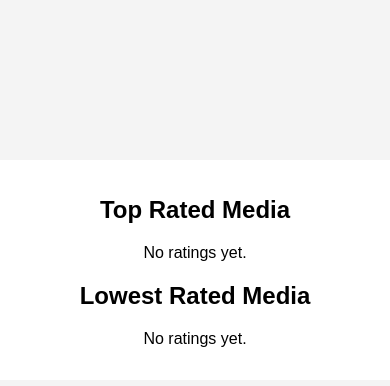
After one commit to mullinmax/ranker, a FastAPI app: template app/templates/stats.html in a window 390 px wide. The commit adds this page. Shown: the part 152-538 px from the top of the page. Run offline with FastAPI, Linux system fonts and the light colour scheme; the template is opened without the code that fills it, so the values that code supplies are empty; parts of the project's set-up code (start-up, migrations or seed data) failed here and were passed over.

Commit message:
Add stats page and mobile improvements

```diff
--- a/app/main.py
+++ b/app/main.py
@@ -127,6 +127,20 @@ def change_user_password(username: str, new_password: str) -> None:
     conn.close()
 
 
+def get_media_stats(limit: int = 5) -> tuple[list[tuple[str, float]], list[tuple[str, float]]]:
+    conn = sqlite3.connect(DATABASE)
+    cur = conn.cursor()
+    cur.execute("SELECT media, AVG(score) FROM ratings GROUP BY media")
+    rows = cur.fetchall()
+    conn.close()
+    if not rows:
+        return [], []
+    rows.sort(key=lambda r: r[1])
+    lowest = rows[:limit]
+    highest = rows[-limit:][::-1]
+    return highest, lowest
+
+
 @app.get("/", response_class=HTMLResponse)
 def index(request: Request):
     username = request.cookies.get("username")
@@ -145,7 +159,9 @@ def index(request: Request):
             suffix = "nd"
         elif dt.day % 10 == 3 and dt.day != 13:
             suffix = "rd"
-        last_str = f"{dt.day}{suffix} {dt.strftime('%b %Y %-I:%M%p').lower()}"
+        date_str = dt.strftime('%b %Y %-I:%M%p')
+        date_str = date_str.replace('AM', 'am').replace('PM', 'pm')
+        last_str = f"{dt.day}{suffix} {date_str}"
         is_today = dt.date() == datetime.date.today()
     return templates.TemplateResponse(
         "index.html",
@@ -245,6 +261,27 @@ def logout():
     return response
 
 
+@app.get("/stats", response_class=HTMLResponse)
+def stats(request: Request):
+    username = request.cookies.get("username")
+    if not username:
+        return RedirectResponse("/login")
+    highest, lowest = get_media_stats()
+    return templates.TemplateResponse(
+        "stats.html",
+        {
+            "request": request,
+            "username": username,
+            "highest": highest,
+            "lowest": lowest,
+            "show_back": True,
+            "show_admin": is_admin(username),
+            "body_class": None,
+            "container_class": None,
+        },
+    )
+
+
 @app.get("/admin", response_class=HTMLResponse)
 def admin_panel(request: Request):
     username = request.cookies.get("username")
--- a/app/static/style.css
+++ b/app/static/style.css
@@ -19,6 +19,8 @@ body.admin-page {
   box-shadow: 0 2px 8px rgba(0,0,0,0.1);
   border-radius: 4px;
   text-align: center;
+  width: 100%;
+  max-width: 600px;
 }
 
 .admin-container {
@@ -70,7 +72,7 @@ img {
   position: absolute;
   bottom: 0.25rem;
   right: 0.25rem;
-  font-size: 0.8rem;
+  font-size: 1rem;
   color: #555;
 }
 
@@ -110,3 +112,26 @@ img {
   font-size: 0.9rem;
   color: #666;
 }
+
+#rate-form button {
+  font-size: 1.25rem;
+  padding: 0.75rem 1.25rem;
+}
+
+@media (max-width: 600px) {
+  .container {
+    padding: 1rem;
+    box-shadow: none;
+    border-radius: 0;
+  }
+  .admin-container {
+    width: 100%;
+  }
+  .media-preview {
+    max-height: 70vh;
+  }
+  #rate-form button {
+    font-size: 1.5rem;
+    padding: 1rem;
+  }
+}
--- a/app/templates/base.html
+++ b/app/templates/base.html
@@ -14,6 +14,9 @@
       <button type="submit">Admin</button>
     </form>
     {% endif %}
+    <form method="get" action="/stats">
+      <button type="submit">Stats</button>
+    </form>
     {% if show_back %}
     <form method="get" action="/">
       <button type="submit">Back to Ranking</button>
--- /dev/null
+++ b/app/templates/stats.html
@@ -0,0 +1,24 @@
+{% extends "base.html" %}
+{% block title %}Statistics{% endblock %}
+{% block content %}
+<h2>Top Rated Media</h2>
+{% if highest %}
+<ul>
+  {% for media, score in highest %}
+  <li>{{ media }} - {{ '%.2f' % score }}</li>
+  {% endfor %}
+</ul>
+{% else %}
+<p>No ratings yet.</p>
+{% endif %}
+<h2>Lowest Rated Media</h2>
+{% if lowest %}
+<ul>
+  {% for media, score in lowest %}
+  <li>{{ media }} - {{ '%.2f' % score }}</li>
+  {% endfor %}
+</ul>
+{% else %}
+<p>No ratings yet.</p>
+{% endif %}
+{% endblock %}
```
